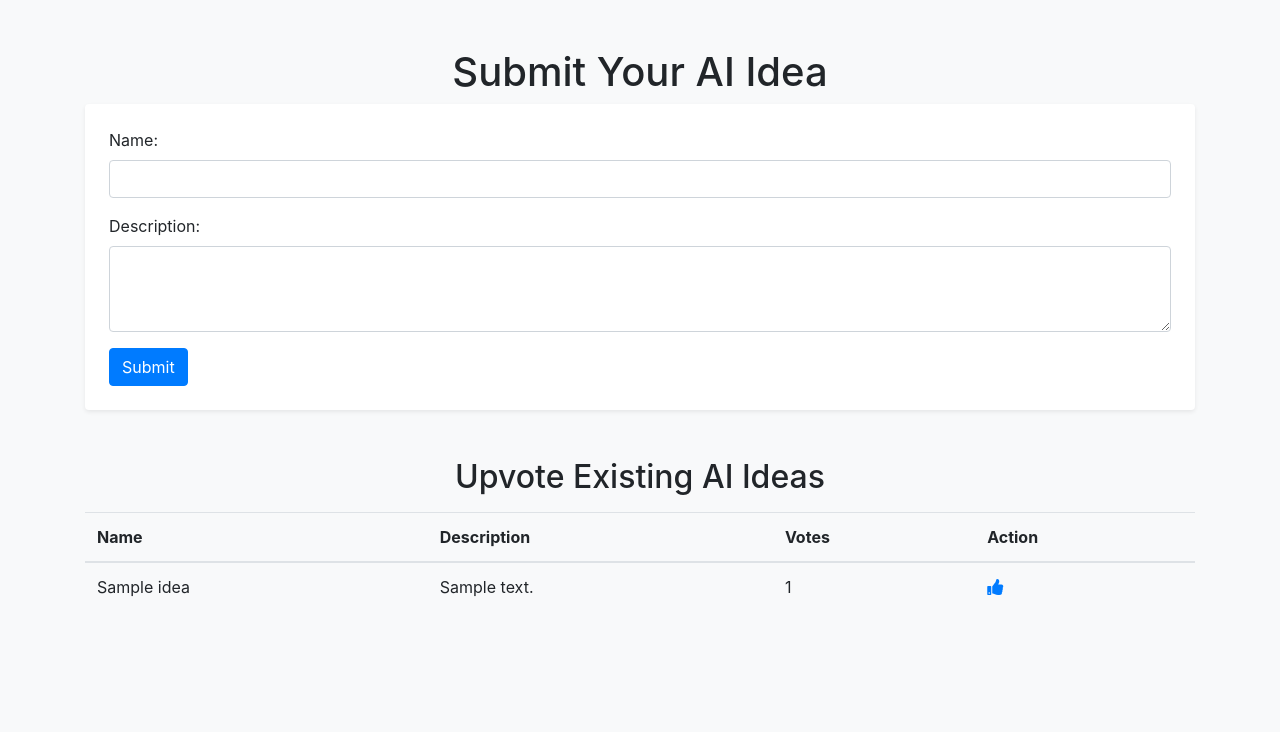
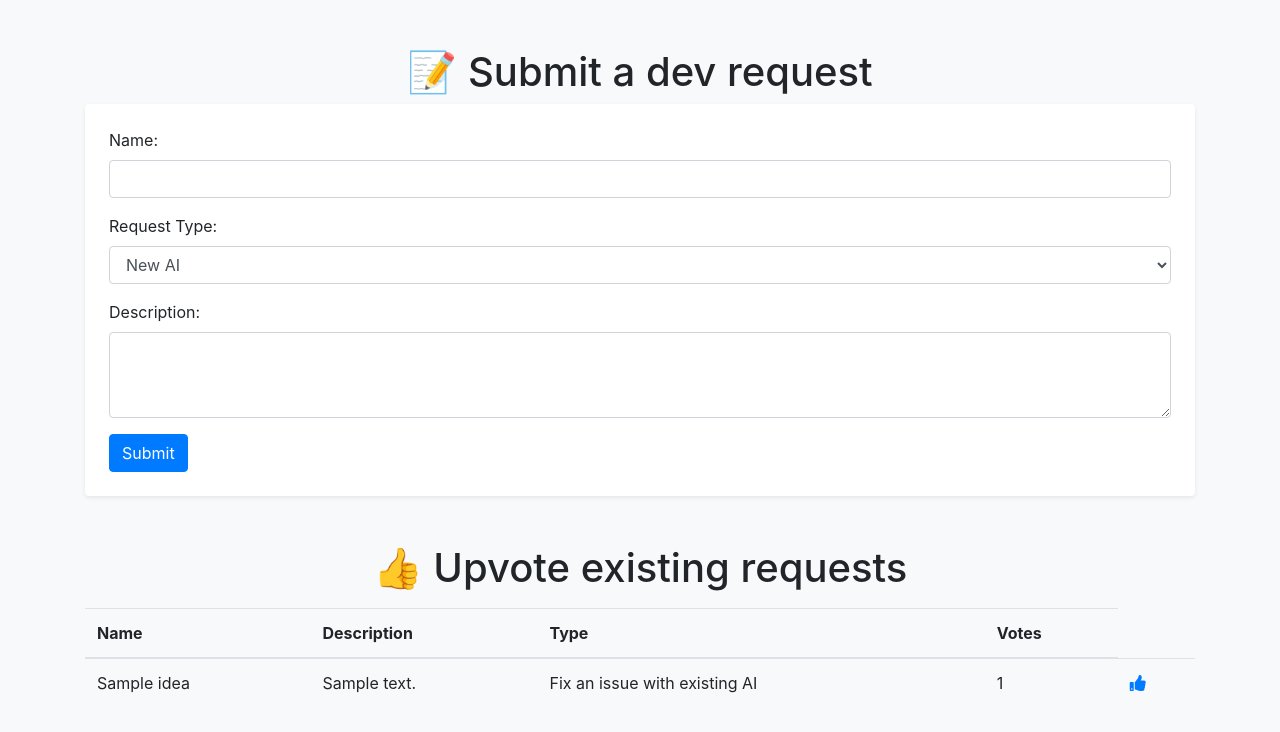
Before and after one commit to sebderhy/wishlist, a Flask app: page / in a window 1280 px wide. Shown: the top 732 px of the page. Run offline with Flask 3, Linux system fonts and the light colour scheme; tables that the repository leaves empty hold one stand-in row (values such as "Sample post"); some libraries are stand-ins or nearby versions.

Commit message:
Made the dev requests more specific

```diff
--- a/app.py
+++ b/app.py
@@ -1,4 +1,3 @@
-from flask import Flask, render_template, request, redirect, url_for
 from flask import Flask, render_template, request, redirect, url_for
 from flask_sqlalchemy import SQLAlchemy
 
@@ -13,6 +12,7 @@ class Idea(db.Model):
     id = db.Column(db.Integer, primary_key=True)
     name = db.Column(db.String(80), nullable=False)
     text = db.Column(db.Text, nullable=False)
+    request_type = db.Column(db.String(50), nullable=False)  # New field
     votes = db.Column(db.Integer, default=0)
 
 @app.route('/')
@@ -24,8 +24,9 @@ def index():
 def submit_idea():
     name = request.form.get('idea_name')
     text = request.form.get('idea_text')
-    if name and text:
-        idea = Idea(name=name, text=text)
+    request_type = request.form.get('request_type')
+    if name and text and request_type:
+        idea = Idea(name=name, text=text, request_type=request_type)
         db.session.add(idea)
         db.session.commit()
     return redirect(url_for('thank_you'))
--- a/templates/index.html
+++ b/templates/index.html
@@ -13,11 +13,20 @@
 
 <body class="bg-light">
     <div class="container mt-5">
-        <h1 class="text-center">Submit Your AI Idea</h1>
+        <h1 class="text-center">📝 Submit a dev request</h1>
+        <h3 class="text-center"></h3>
         <form action="/submit" method="post" class="bg-white p-4 rounded shadow-sm">
             <div class="form-group">
                 <label for="name">Name:</label>
                 <input type="text" name="idea_name" class="form-control" id="name" required>
+            </div>
+            <div class="form-group">
+                <label for="requestType">Request Type:</label>
+                <select class="form-control" name="request_type" id="requestType" required>
+                    <option value="new_ai">New AI</option>
+                    <option value="improve_ai">Improvement of existing AI</option>
+                    <option value="fix_issue">Fix an issue with existing AI</option>
+                </select>
             </div>
             <div class="form-group">
                 <label for="description">Description:</label>
@@ -26,14 +35,14 @@
             <button type="submit" class="btn btn-primary">Submit</button>
         </form>
 
-        <h2 class="text-center mt-5">Upvote Existing AI Ideas</h2>
+        <h1 class="text-center mt-5">👍 Upvote existing requests</h1>
         <table class="table table-hover mt-3">
             <thead>
                 <tr>
                     <th>Name</th>
                     <th>Description</th>
+                    <th>Type</th> <!-- New column header -->
                     <th>Votes</th>
-                    <th>Action</th>
                 </tr>
             </thead>
             <tbody>
@@ -41,6 +50,15 @@
                 <tr>
                     <td>{{ idea.name }}</td>
                     <td>{{ idea.text }}</td>
+                    <td>
+                        {% if idea.request_type == "new_ai" %}
+                            New AI
+                        {% elif idea.request_type == "improve_ai" %}
+                            Improvement of existing AI
+                        {% else %}
+                            Fix an issue with existing AI
+                        {% endif %}
+                    </td>
                     <td>{{ idea.votes }}</td>
                     <td><a href="/upvote/{{ idea.id }}"><i class="fas fa-thumbs-up"></i></a></td>
                 </tr>
```
